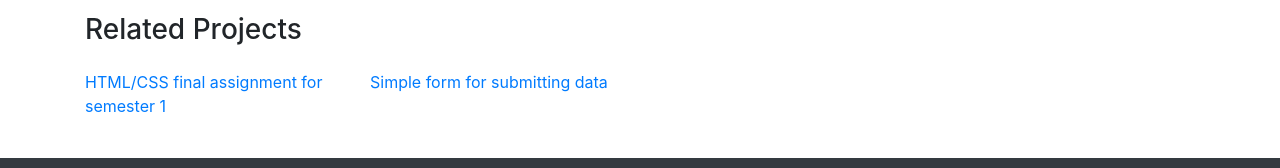
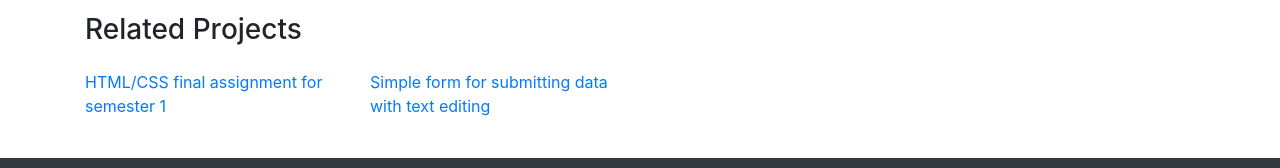
Before and after one commit to HHeyz/HHeyz.github.io, a website: page index.html in a window 1280 px wide. Shown: the part 711-879 px from the top of the page. Drawn offline with Linux system fonts and the light colour scheme.

Commit message:
Update index.html

```diff
--- a/index.html
+++ b/index.html
@@ -93,7 +93,7 @@
 
         <div class="col-md-3 col-sm-6 mb-4">
           <a href="Dynamic Assignment 2.html">
-            <p>Simple form for submitting data</p>
+            <p>Simple form for submitting data with text editing</p>
           </a>
         </div>
 
```
